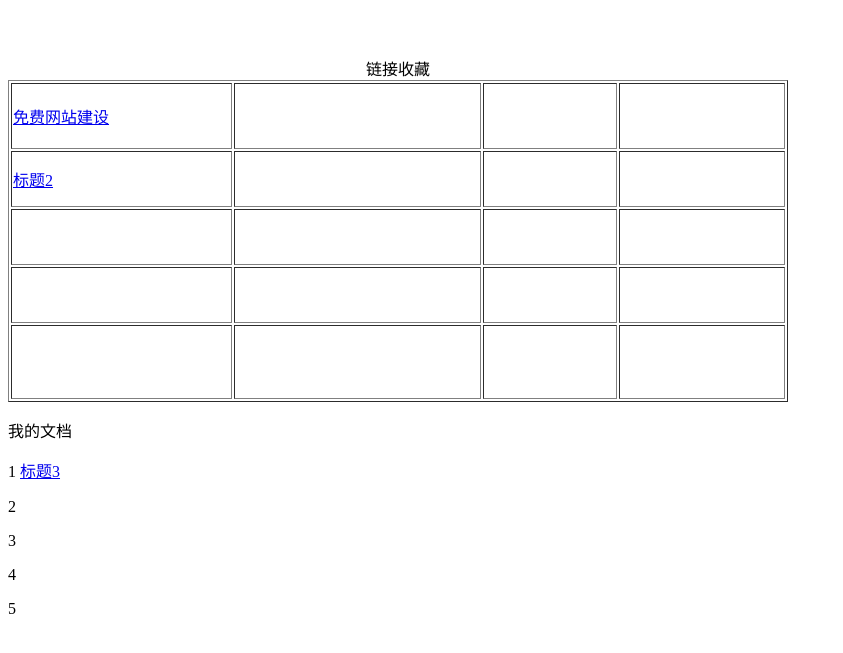
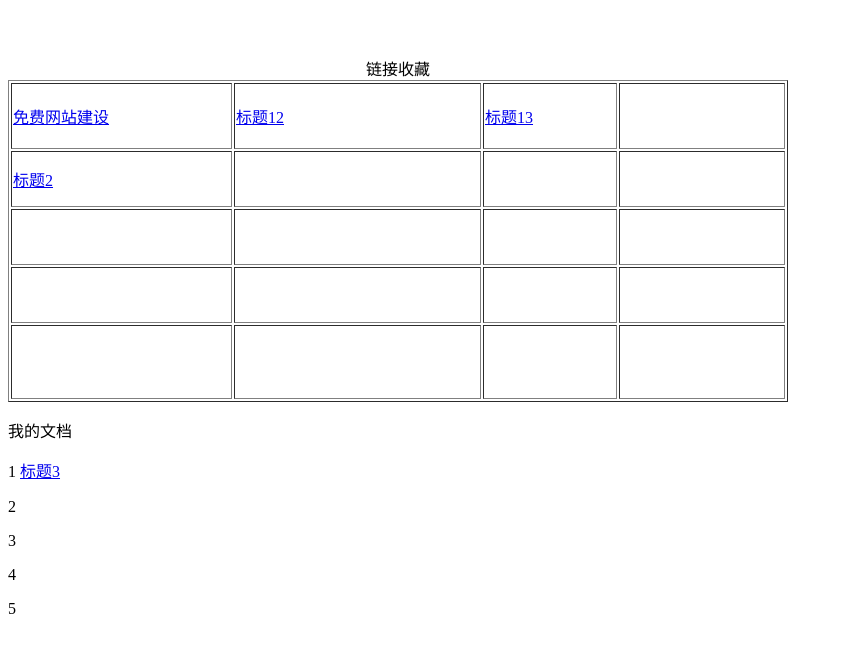
Before and after one commit to hebcmy/hebcmy.github.io, a plain HTML site: page index.html in a window 1280 px wide. Shown: the part 67-720 px from the top of the page, without its empty margins (0-843 px from the left). Drawn offline with Linux system fonts and the light colour scheme.

Commit message:
Update index.html

```diff
--- a/index.html
+++ b/index.html
@@ -15,8 +15,8 @@
   <tbody>
     <tr>
       <td width="217" height="62"><a href="https://www.bilibili.com/video/BV1tM4y1T7co/?spm_id_from=333.337.search-card.all.click&vd_source=263db72e282b33043c63289190ab3242">免费网站建设</a></td>
-      <td width="243">&nbsp;</td>
-      <td width="130">&nbsp;</td>
+      <td width="243"><a href="http:">标题12</a></td>
+      <td width="130"><a href="http:">标题13</a></td>
       <td width="162">&nbsp;</td>
     </tr>
     <tr>
```
